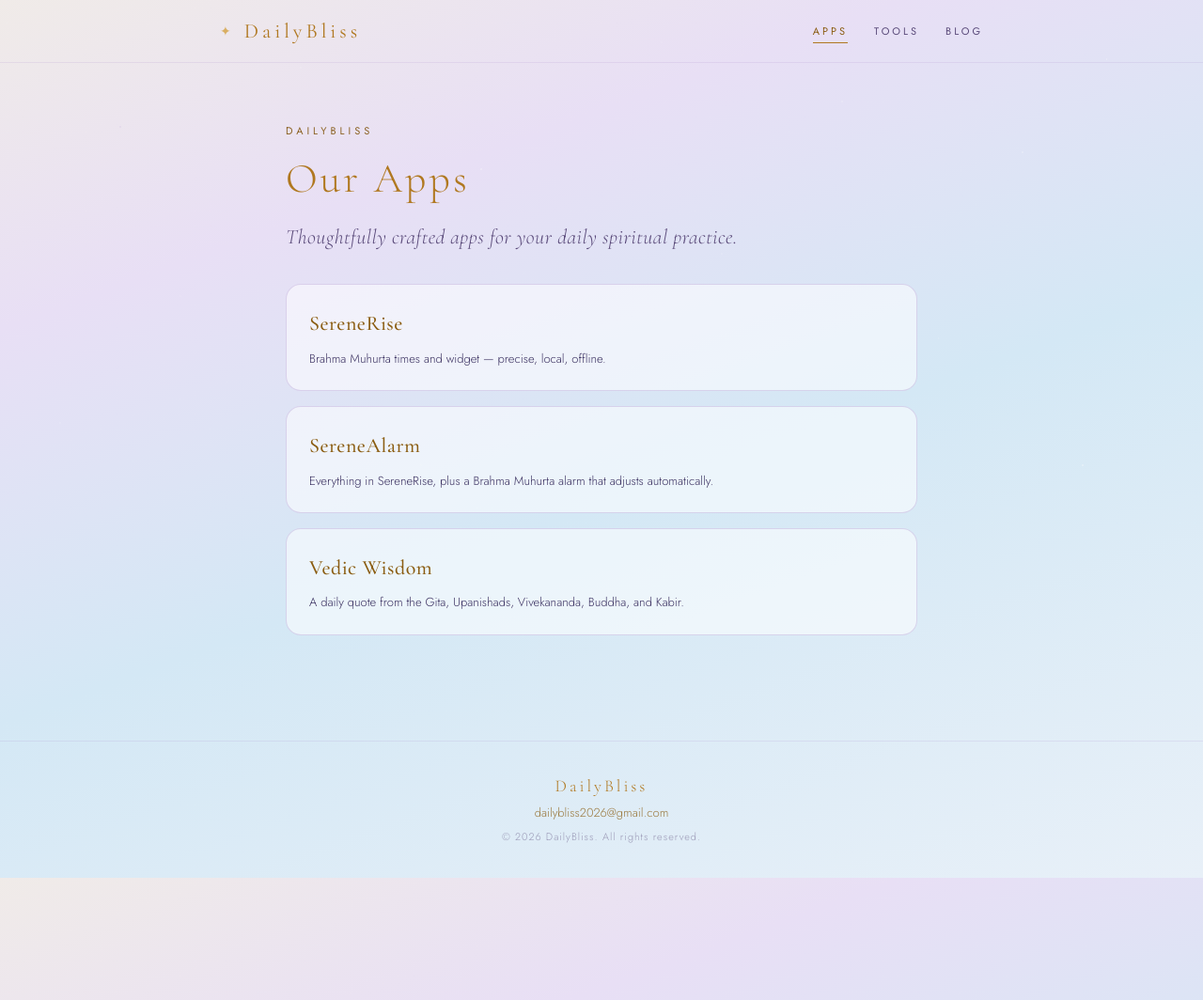
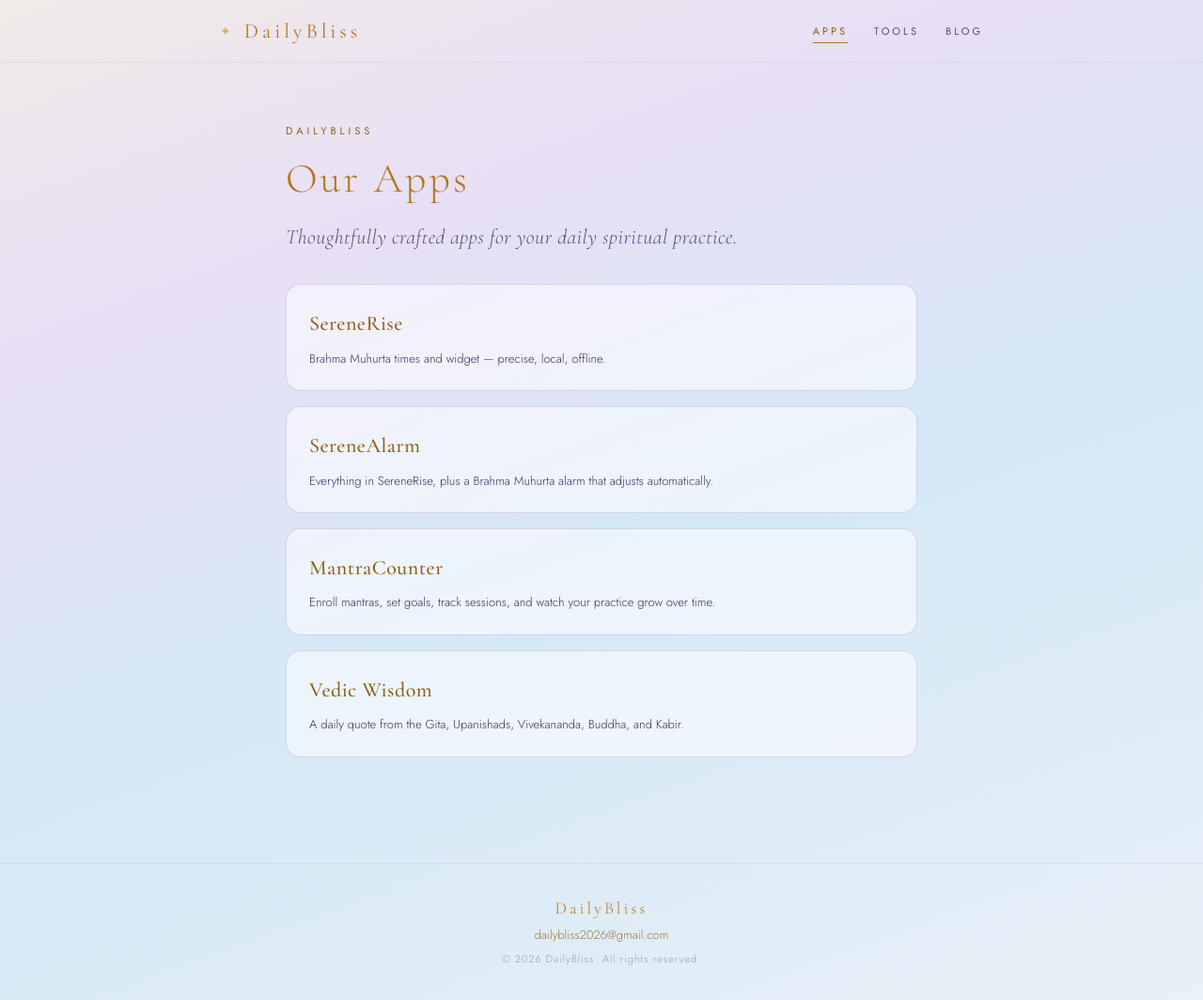
Before and after one commit to dailybliss/dailybliss.github.io, a Jekyll site: the page built from apps/index.html, in a window 1280 px wide. Shown: the whole page at 94% size. Built offline with Jekyll 4.4.1, drawn with Linux system fonts in a browser that asks for light colours.

Commit message:
Add files via upload

```diff
--- a/apps/index.html
+++ b/apps/index.html
@@ -25,6 +25,12 @@ description: Spiritual wellness apps by DailyBliss.
       </a>
     </li>
     <li>
+      <a href="{{ '/apps/mantracounter/' | relative_url }}">
+        <h3>MantraCounter</h3>
+        <p>Enroll mantras, set goals, track sessions, and watch your practice grow over time.</p>
+      </a>
+    </li>
+    <li>
       <a href="{{ '/apps/vedicwisdom/' | relative_url }}">
         <h3>Vedic Wisdom</h3>
         <p>A daily quote from the Gita, Upanishads, Vivekananda, Buddha, and Kabir.</p>
```
